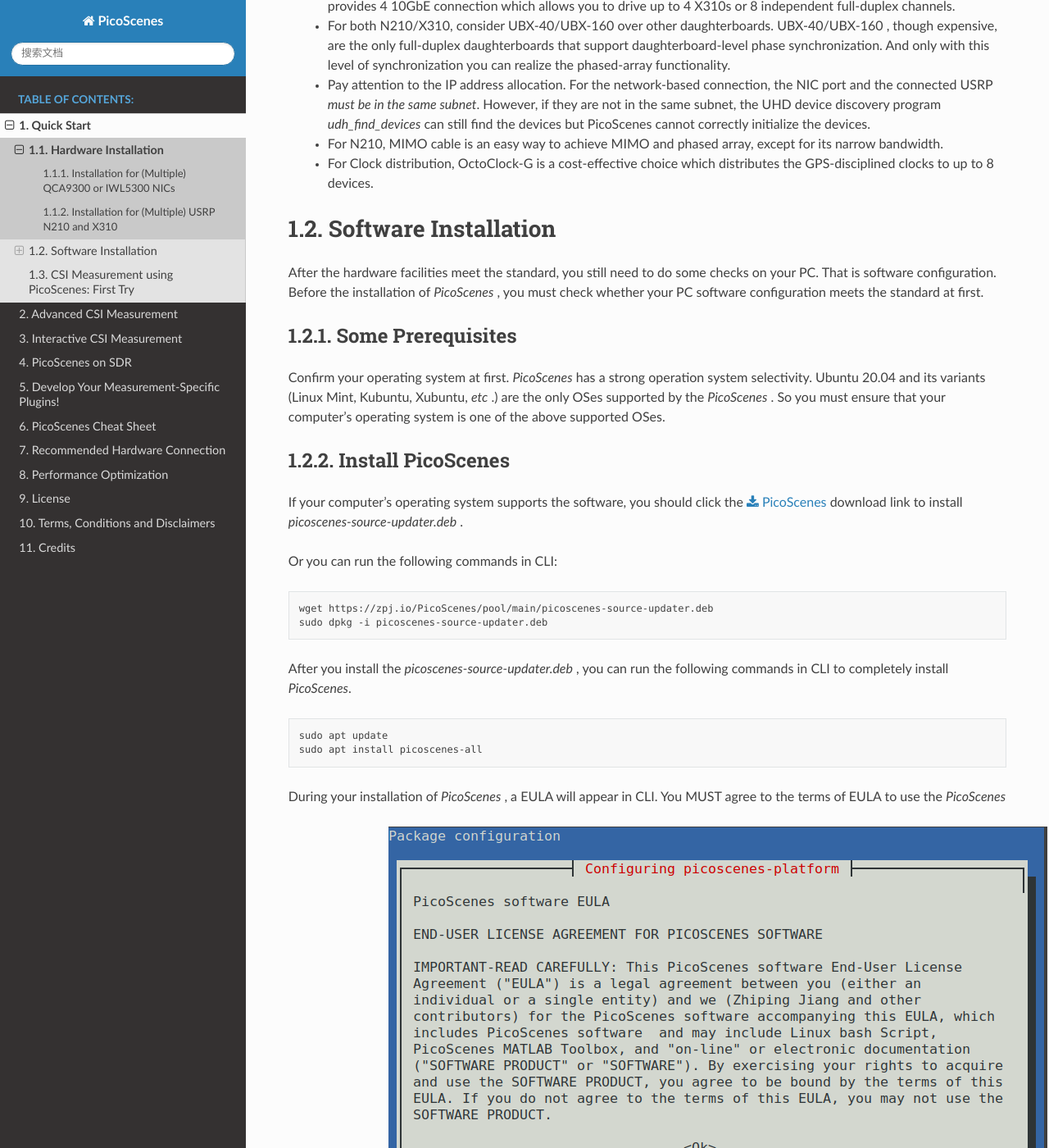
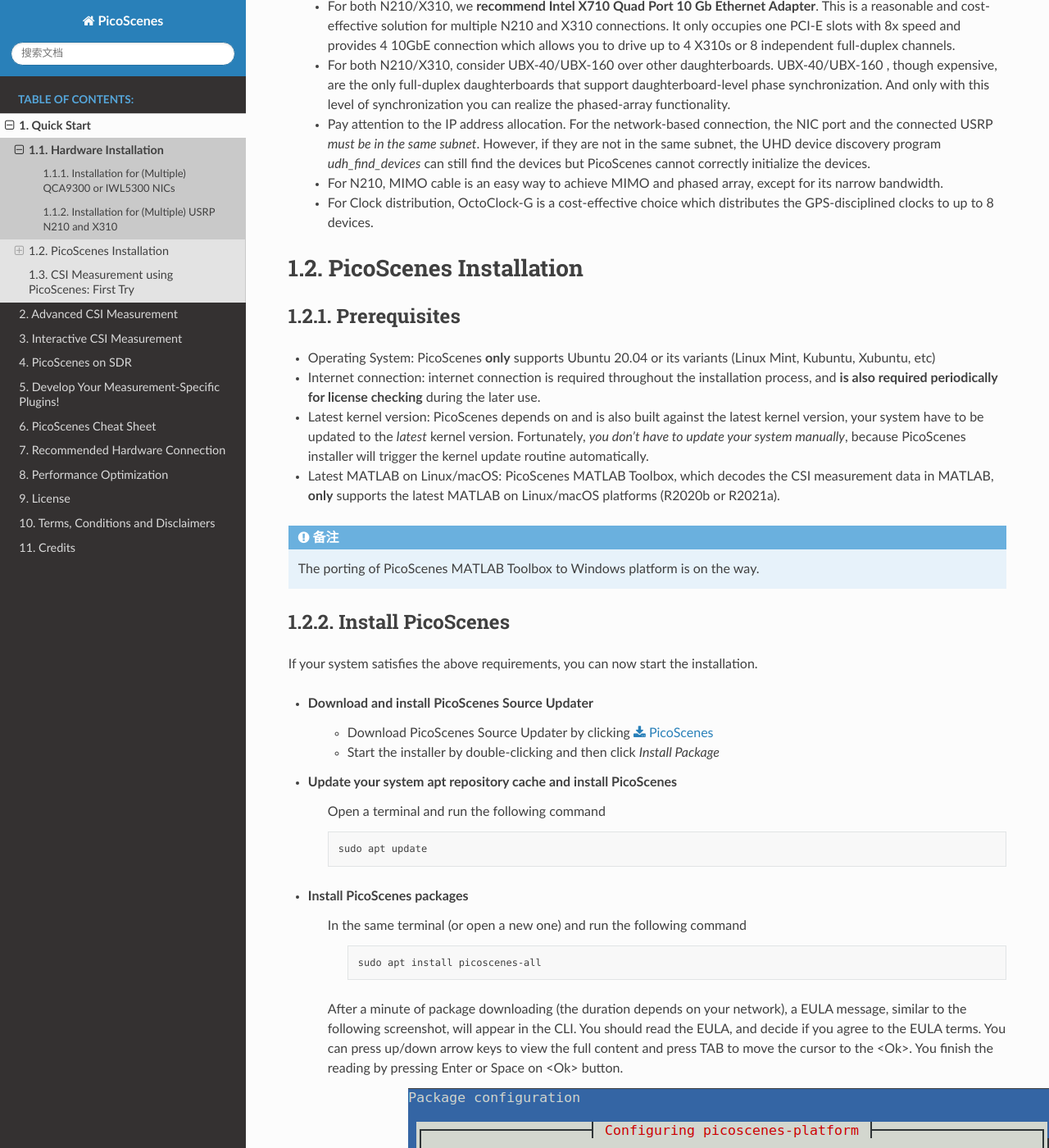
Before and after one commit to wifisensing/PicoScenes-Manual, a Sphinx documentation site: the page built from source/quickstart/installation.rst, in a window 1280 px wide and 1400 px high, scrolled down 2418 px. Shown: the whole window at 82% size. Built offline with Sphinx 7.4.7 and the Read the Docs theme 2.0.0, drawn with Linux system fonts in a browser that asks for light colours; pages that are not in the unit, such as notebooks, are missing from menus; some of the changed text lies outside the part shown.

Commit message:
update installation

```diff
--- a/source/quickstart/installation.rst
+++ b/source/quickstart/installation.rst
@@ -3,10 +3,12 @@
 
 PicoScenes currently supports two commercial Wi-Fi NIC models, the QCA9300 and IWL5300, and two USRP models, the N210 and X310 models. These devices have been extensively tested during the development. For other USRP models, such as B200/E300/N300 series, PicoScenes *should* be able to support them. However, the incompatibility caused by hardware differences is possible.
 
+One of the most welcomed features of the PicoScenes is the multi-NIC concurrent operation, i.e., simultaneous CSI measurement or packet injection by multiple NICs. To help you quickly setup your hardware, we share some experience on the hardware installation, especially focusing on the multi-devices setup.
+
 Installation for (Multiple) QCA9300 or IWL5300 NICs
 +++++++++++++++++++++++++++++++++++++++++++++++++++++
 
-One of the most welcomed features of the PicoScenes is the multi-NIC concurrent operation, i.e., PicoScenes supports concurrent CSI measurement from multiple NICs, which are all connected to one single PC. Based on our practice, we recommend three multi-NIC installation methods.
+We recommend three multi-NIC installation methods. Which method to choose depends on your consideration.
 
 Mini PCI-E to PCI-E 1x adapter-based multi-NIC installation
     This is the most convenient approach for multi-NIC installation. With the help of the Mini PCI-E to PCI-E 1x adapter, you can install the QCA9300 and IWL5300 directly on the motherboard.
@@ -51,7 +53,7 @@
 ++++++++++++++++++++++++++++++++++++++++++++++++
 
 Follow the official manual:
-    Since PicoScenes's support for USRP devices are **completely** built upon UHD software (USRP hardware driver), you should first setup your hardware/software according to the official `USRP Hardware Driver and USRP Manual <https://files.ettus.com/manual/index.html>`_. For multi-N210 or X310 connection, you should read these three documents carefully:
+    Since PicoScenes's support for USRP devices are **completely** built upon UHD software (USRP hardware driver), you should first setup your hardware/software according to the official `USRP Hardware Driver and USRP Manual <https://files.ettus.com/manual/index.html>`_. For multi-N210 or X310 connection, you should read the following three documents carefully:
 
     - `Multiple USRP configuration <https://files.ettus.com/manual/page_multiple.html>`_
     - `USRP Hardware Driver and USRP Manual: USRP2 and N2x0 Series <https://files.ettus.com/manual/page_usrp2.html>`_
@@ -65,48 +67,57 @@
     - For N210, MIMO cable is an easy way to achieve MIMO and phased array, except for its narrow bandwidth.
     - For Clock distribution, OctoClock-G is a cost-effective choice which distributes the GPS-disciplined clocks to up to 8 devices.
 
-Software Installation
+PicoScenes Installation
 =========================
 
-After the hardware facilities meet the standard, you still need to do some checks on your PC. That is software configuration. Before the installation of `PicoScenes` , you must check whether your PC software configuration meets the standard at first.
-
-Some Prerequisites
+Prerequisites
 ++++++++++++++++++++
 
-Confirm your operating system at first. `PicoScenes` has a strong operation system selectivity. Ubuntu 20.04 and its variants (Linux Mint, Kubuntu, Xubuntu, `etc` .) are the only OSes supported by the `PicoScenes` . So you must ensure that your computer's operating system is one of the above supported OSes.
+- Operating System: PicoScenes **only** supports Ubuntu 20.04 or its variants (Linux Mint, Kubuntu, Xubuntu, etc)
+- Internet connection: internet connection is required throughout the installation process, and **is also required periodically for license checking** during the later use.
+- Latest kernel version: PicoScenes depends on and is also built against the latest kernel version, your system have to be updated to the *latest* kernel version. Fortunately, *you don't have to update your system manually*, because PicoScenes installer will trigger the kernel update routine automatically.
+- Latest MATLAB on Linux/macOS: PicoScenes MATLAB Toolbox, which decodes the CSI measurement data in MATLAB, **only** supports the latest MATLAB on Linux/macOS platforms (R2020b or R2021a).
+.. note::
+    The porting of PicoScenes MATLAB Toolbox to Windows platform is on the way.
 
 Install PicoScenes
 ++++++++++++++++++++
 
-If your computer's operating system supports the software, you should click the :download:`PicoScenes <https://zpj.io/PicoScenes/pool/main/picoscenes-source-updater.deb>` download link to install `picoscenes-source-updater.deb` .
+If your system satisfies the above requirements, you can now start the installation.
 
-Or you can run the following commands in CLI:
+- Download and install PicoScenes Source Updater
+    - Download PicoScenes Source Updater by clicking :download:`PicoScenes <https://zpj.io/PicoScenes/pool/main/picoscenes-source-updater.deb>`
 
-.. code-block:: bash
+    - Start the installer by double-clicking and then click `Install Package`
 
-    wget https://zpj.io/PicoScenes/pool/main/picoscenes-source-updater.deb
-    sudo dpkg -i picoscenes-source-updater.deb
+- Update your system apt repository cache and install PicoScenes
+    Open a terminal and run the following command
 
-After you install the `picoscenes-source-updater.deb` , you can run the following commands in CLI to completely install `PicoScenes`.
+    .. code-block:: bash
 
-.. code-block:: bash
+        sudo apt update
 
-    sudo apt update
-    sudo apt install picoscenes-all
+- Install PicoScenes packages
+    In the same terminal (or open a new one) and run the following command
 
-During your installation of `PicoScenes` , a EULA will appear in CLI. You MUST agree to the terms of EULA to use the `PicoScenes`
+        .. code-block:: bash
+
+            sudo apt install picoscenes-all
+
+    After a minute of package downloading (the duration depends on your network), a EULA message, similar to the following screenshot, will appear in the CLI. You should read the EULA, and decide if you agree to the EULA terms. You can press up/down arrow keys to view the full content and press TAB to move the cursor to the <Ok>. You finish the reading by pressing Enter or Space on <Ok> button.
 
     .. figure:: /images/PicoScenes-platform-EULA.png
         :figwidth: 1000px
         :target: /images/PicoScenes-platform-EULA.png
         :align: center
 
-        `PicoScenes` Platform EULA-1
+        Screenshot: PicoScenes software EULA
 
+    After your pressing <Ok>, a Yes or No prompt box appears, and you will choose whether to accept the EULA terms. Choosing <No> will terminate the installation immediately. Choosing <Yes> will continue the installation.
 
     .. figure:: /images/Configuring-picoscenes-platform.png
         :figwidth: 1000px
         :target: /images/Configuring-picoscenes-platform.png
         :align: center
 
-        `PicoScenes` Platform EULA-2
+        Screenshot: User decides whether to accept the EULA terms
```
